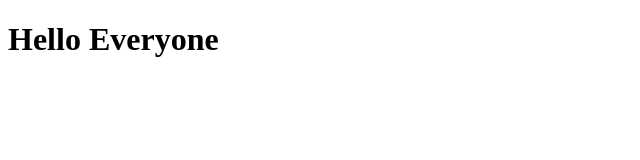
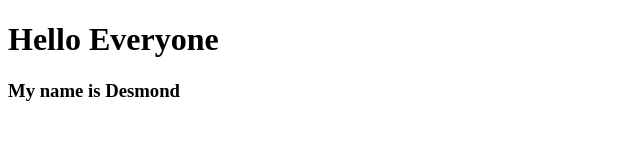
Before and after one commit to lpeter772/myPage, a plain HTML site: page index.html in a window 1280 px wide. Shown: the whole page, without its empty margins (0-640 px from the left). Drawn offline with Linux system fonts and the light colour scheme.

Commit message:
Update index.html

```diff
--- a/index.html
+++ b/index.html
@@ -9,7 +9,7 @@
   </head>
   <body>
     <h1>Hello Everyone</h1>
-
+    <h3>My name is Desmond</h3>
     <script src="app.js"></script>
   </body>
 </html>
```
